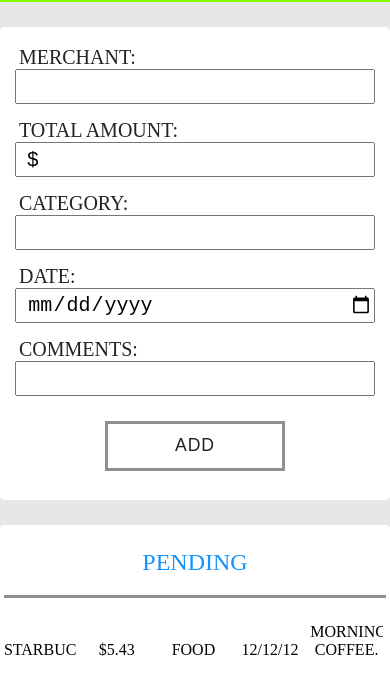
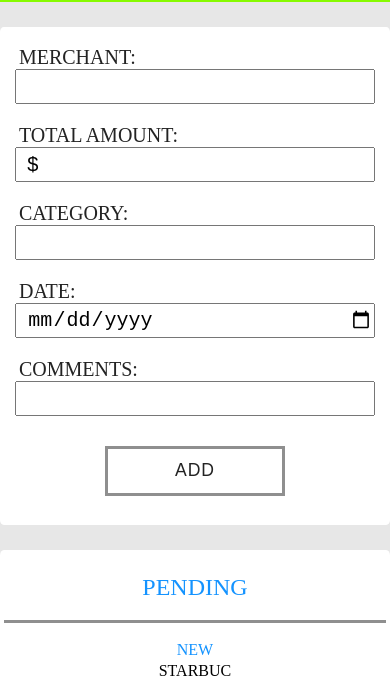
Before and after one commit to alarson85/expenseMangementSystem, a plain HTML site: page index.html in a window 390 px wide. Shown: the part 139-816 px from the top of the page. Drawn offline with Linux system fonts and the light colour scheme.

Commit message:
added mobil response

```diff
--- a/index.html
+++ b/index.html
@@ -51,7 +51,7 @@
 					<button class="contBtns">reimburse</button>
 					<button class="contBtns">remove</button>
 				</div>
-				<span class="headSpan">Starbucks<span class="new">new</span></span>
+				<span class="headSpan"><span class="new">new</span>Starbucks</span>
 				<span class="headSpan">$5.43</span>
 				<span class="headSpan">food</span>
 				<span class="headSpan">12/12/12</span>
--- a/style.css
+++ b/style.css
@@ -83,6 +83,7 @@ input {
 	margin: 0 10px;
 	display: inline-block;
 	width: 47%;
+	padding-bottom: 5px;
 }
 
 
@@ -99,6 +100,10 @@ input {
 
 .btnsStripe {
 	height: 15px;
+}
+
+.heading {
+	padding-top: 15px;
 }
 
 .border {
@@ -134,10 +139,9 @@ input {
 }
 
 .new {
-	background-color: #87fa00;
-	color: #232323;
-	padding: 0 5px;
+	color: #1493ff;
 	margin: 3px;
+	display: block;
 }
 
 @media (max-width: 750px) {
@@ -159,4 +163,9 @@ input {
 	div .heading {
 		display: none;
 	}
+
+	.headSpan {
+		display: block;
+		margin: 0 auto;
+	}
 }
```
